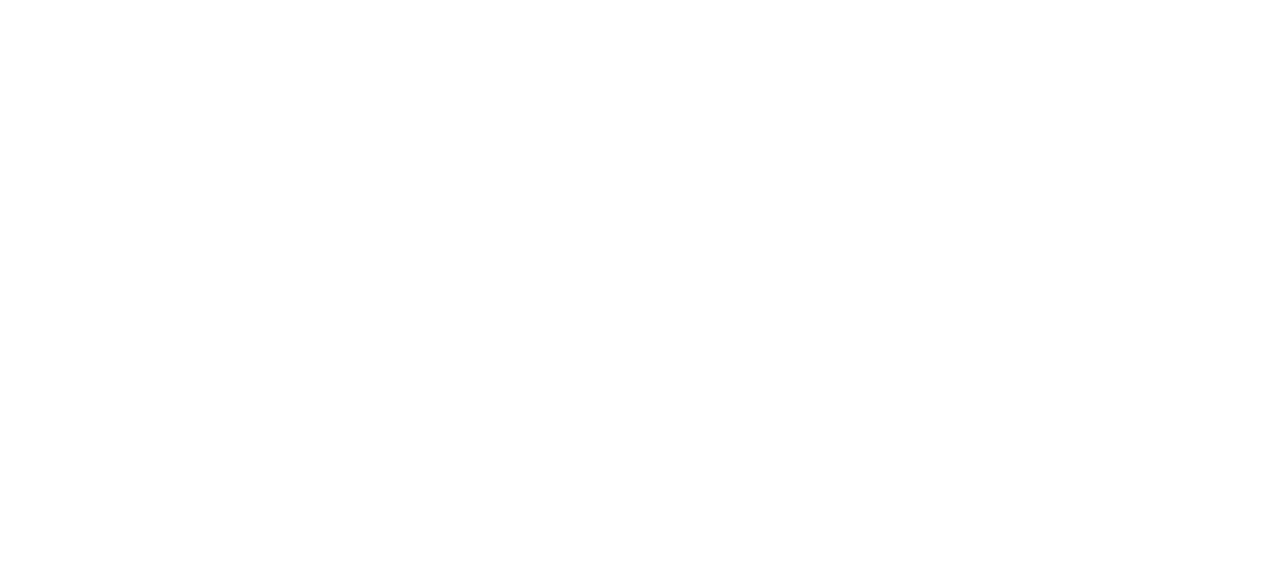
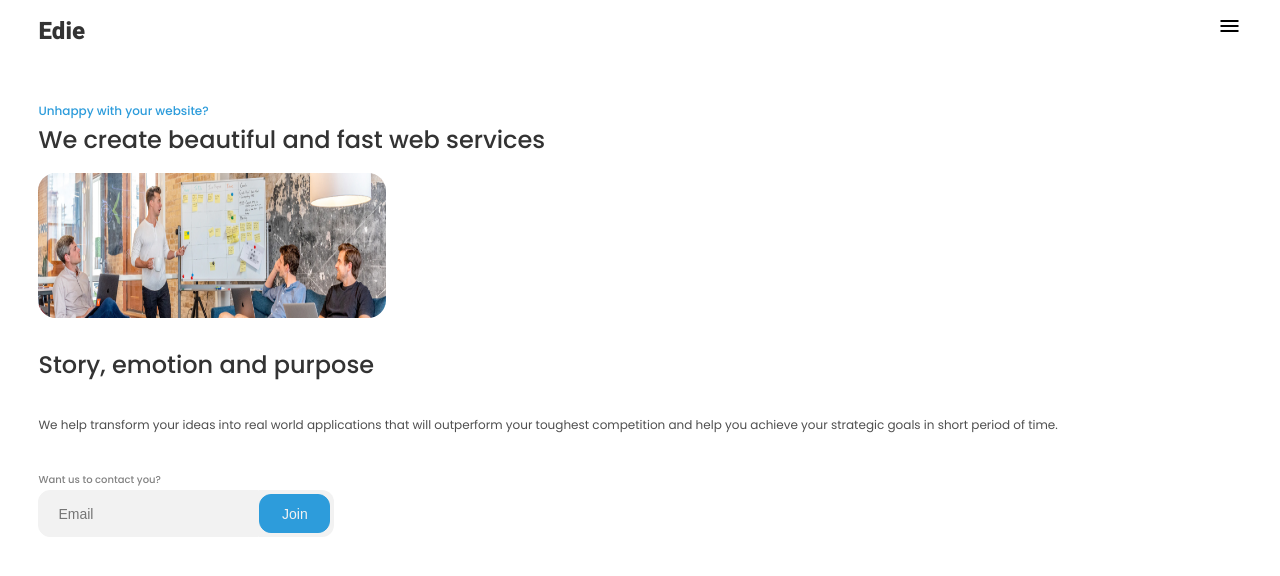
Before and after one commit to nhardiansa/edie-homepage-devchallenges, a plain HTML site: page index.html in a window 1280 px wide. Drawn offline with Linux system fonts and the light colour scheme.

Commit message:
menambahkan navbar dan bagian home

```diff
--- a/index.html
+++ b/index.html
@@ -30,5 +30,32 @@
 
     <title>Edie Homepage</title>
   </head>
-  <body></body>
+  <body>
+    <nav>
+      <h1>Edie</h1>
+      <span class="material-icons"> menu </span>
+    </nav>
+
+    <div id="home" class="home">
+      <a href="#">Unhappy with your website?</a>
+      <h2>We create beautiful and fast web services</h2>
+      <img src="assets/heroImage.jpg" alt="group-discussion-picture" />
+      <h2>Story, emotion and purpose</h2>
+      <p>
+        We help transform your ideas into real world applications that will
+        outperform your toughest competition and help you achieve your strategic
+        goals in short period of time.
+      </p>
+
+      <form action="#">
+        <label for="email">Want us to contact you?</label>
+        <div class="input">
+          <input type="text" placeholder="Email" />
+          <div class="button">
+            <button type="submit">Join</button>
+          </div>
+        </div>
+      </form>
+    </div>
+  </body>
 </html>
--- a/sass/style.scss
+++ b/sass/style.scss
@@ -3,3 +3,118 @@
   margin: 0;
   box-sizing: border-box;
 }
+
+body {
+  width: 94%;
+  margin: auto;
+}
+
+nav {
+  display: flex;
+  justify-content: space-between;
+  margin-top: 14px;
+
+  h1 {
+    font-family: Heebo;
+    font-style: normal;
+    font-weight: 800;
+    font-size: 24px;
+    line-height: 35px;
+    color: #333333;
+  }
+}
+
+.home {
+  font-family: Poppins;
+  font-style: normal;
+
+  margin-top: 48px;
+
+  a {
+    text-decoration: none;
+    font-style: normal;
+    font-weight: 500;
+    font-size: 12px;
+    line-height: 18px;
+    color: #2d9cdb;
+  }
+
+  h2 {
+    font-weight: 500;
+    font-size: 24px;
+    line-height: 36px;
+    color: #333333;
+  }
+
+  img {
+    margin-top: 15px;
+
+    width: 348px;
+    height: 145px;
+    border-radius: 18px;
+    background-size: cover;
+  }
+
+  h2:nth-child(4) {
+    margin-top: 22px;
+  }
+
+  p {
+    font-weight: normal;
+    font-size: 12px;
+    line-height: 18px;
+    color: #4f4f4f;
+
+    margin-top: 33px;
+  }
+
+  form {
+    margin-top: 31px;
+
+    label {
+      font-weight: 500;
+      font-size: 10px;
+      line-height: 15px;
+      color: #828282;
+    }
+
+    .input {
+      $inputHeight: 47px;
+      $inputBG: #f2f2f2;
+      display: flex;
+
+      input {
+        font-size: 14px;
+        line-height: 21px;
+        color: #bdbdbd;
+        padding: 15px 19px;
+
+        border-radius: 12px 0 0 12px;
+        height: $inputHeight;
+        background-color: $inputBG;
+        border: 1px solid $inputBG;
+      }
+
+      .button {
+        background-color: $inputBG;
+        height: $inputHeight;
+        display: flex;
+        border-radius: 0 12px 12px 0;
+
+        button {
+          font-size: 14px;
+          line-height: 39px;
+          color: $inputBG;
+          margin-right: 4px;
+          margin-block: auto;
+
+          background: #2d9cdb;
+          border-radius: 12px;
+          border: 1px solid #2d9cdb;
+          height: 39px;
+          width: 71px;
+        }
+      }
+    }
+  }
+}
```
Also changed, not shown: css/style.css, 1 other file.
